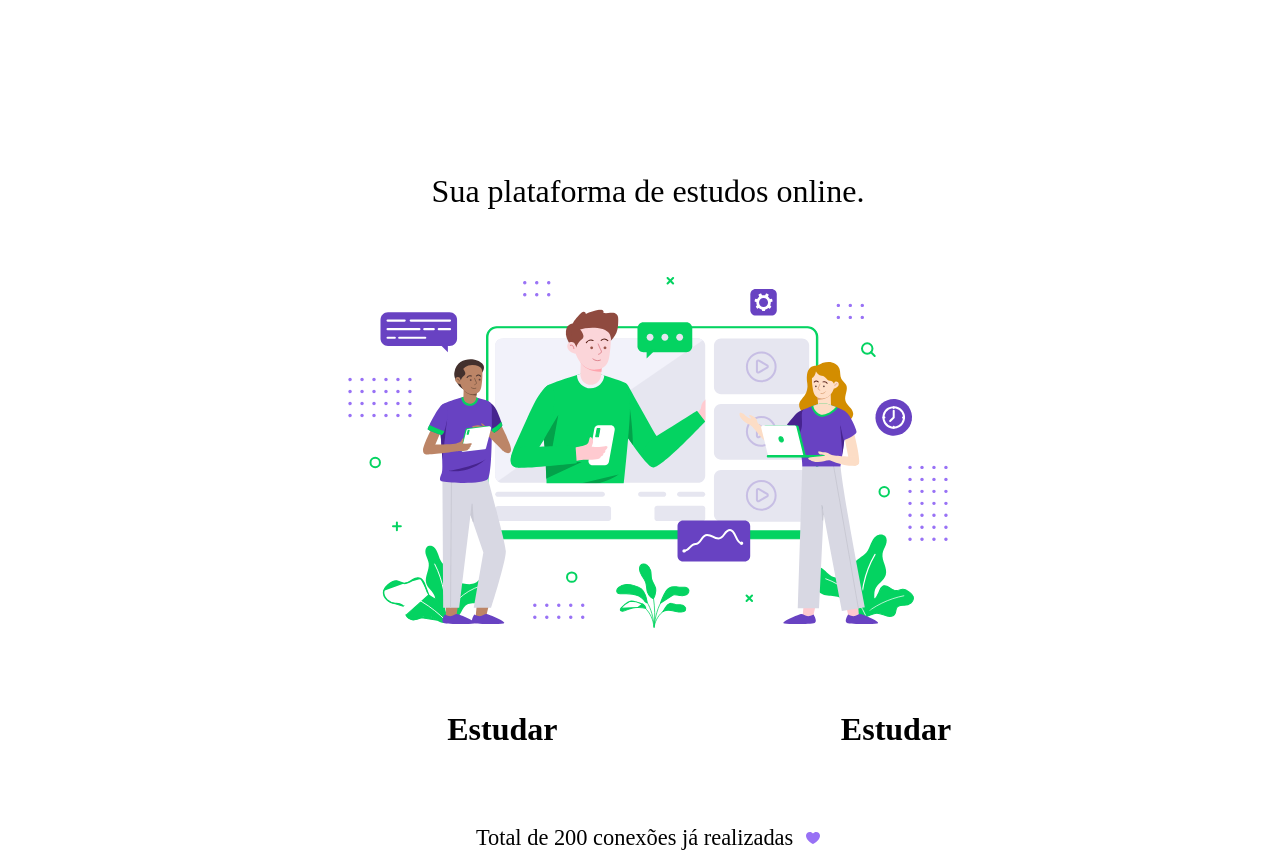
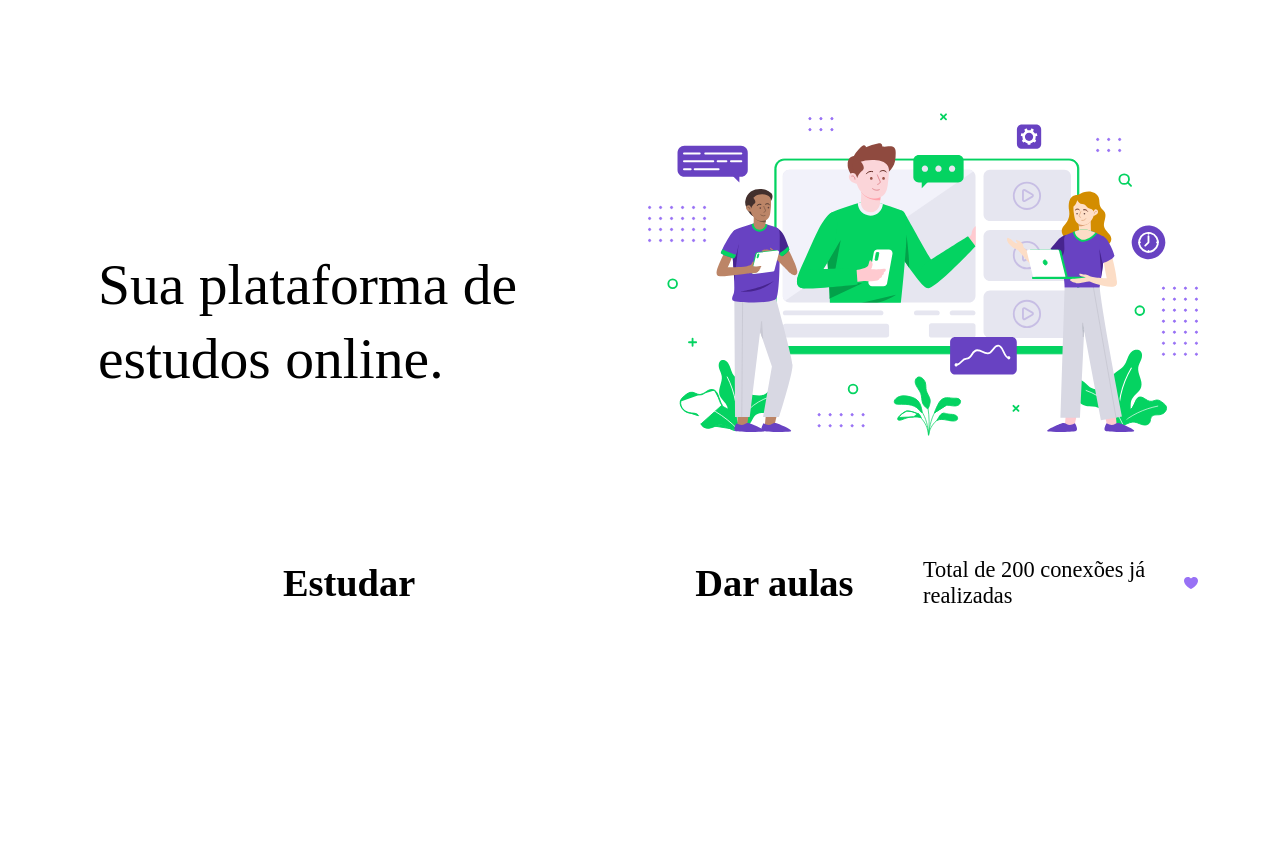
Before and after one commit to brunoafonsorr/Proffy, a Next.js app: page /Landing in a window 1280 px wide. After the commit the page ends 816 px from the top, so only its background shows below. Built offline with nearby package versions, Linux system fonts and the light colour scheme.

Commit message:
Finished #01 Style-Desktop-Landing-page

```diff
--- a/src/assets/styles/global.scss
+++ b/src/assets/styles/global.scss
@@ -49,8 +49,12 @@ textarea {
 }
 
 .container {
+  display: flex;
+  align-items: center;
+  justify-content: center;
+  flex-direction: column;
   height: 100vh;
-  width: 98vw;
+  width: 90vw;
   max-width: 700px;
 }
 
--- a/src/pages/Landing/index.tsx
+++ b/src/pages/Landing/index.tsx
@@ -38,9 +38,9 @@ export default function Landing() {
           <Link href="/study" className='give-classes'>
             <Image priority
               src={giveClassesIcon}
-              alt='Estudar'
+              alt='Dar aulas'
             />
-            Estudar
+            Dar aulas
           </Link>
         </div>
 
--- a/src/pages/Landing/styles.scss
+++ b/src/pages/Landing/styles.scss
@@ -11,14 +11,15 @@
 
   .logo-container {
     text-align: center;
-    margin: 2rem 0 3rem 0;
+    margin-bottom: 3.2rem;
     img {
-      height: 8rem;
+      height: 10rem;
     }
     h2 {
       font-weight: 500;
-      font-size: 2rem;
+      font-size: 2.4rem;
       line-height: 4.6rem;
+      margin-top: 0.8rem;
     }
   }
 
@@ -29,10 +30,10 @@
   .buttons-container {
     display: flex;
     justify-content: center;
-    margin: 2rem 0;
+    margin: 3.2rem 0;
     a {
-      width: 23rem;
-      height: 8rem;
+      width: 30rem;
+      height: 10.4rem;
       border-radius: 0.8rem;
       font: 700 2.0rem Archivo;
 
@@ -78,3 +79,55 @@
     }
   }
 }
+
+@media (min-width: 1100px) {
+  #page-landing-content {
+    max-width: 1100px;
+
+    display: grid;
+    grid-template-rows: 350px 1fr;
+    grid-template-columns: 2fr 1fr 1fr;
+    grid-template-areas:
+      "logo hero hero"
+      "buttons buttons total"
+    ;
+
+    .logo-container {
+      grid-area: logo;
+      align-self: center;
+      margin: 0;
+      text-align: left;
+
+      h2 {
+        text-align: initial;
+        font-size: 3.6rem;
+      }
+      img {
+        height: 100%;
+      }
+    }
+
+    .hero-image {
+      grid-area: hero;
+      justify-self: end;
+    }
+
+    .buttons-container {
+      grid-area: buttons;
+      justify-content: flex-start;
+
+      a {
+        font-size: 2.4rem;
+
+        img {
+          margin-right: 2.4rem;
+        }
+      }
+    }
+
+    .total-connections {
+      grid-area: total;
+      justify-self: end;
+    }
+  }
+}
```
